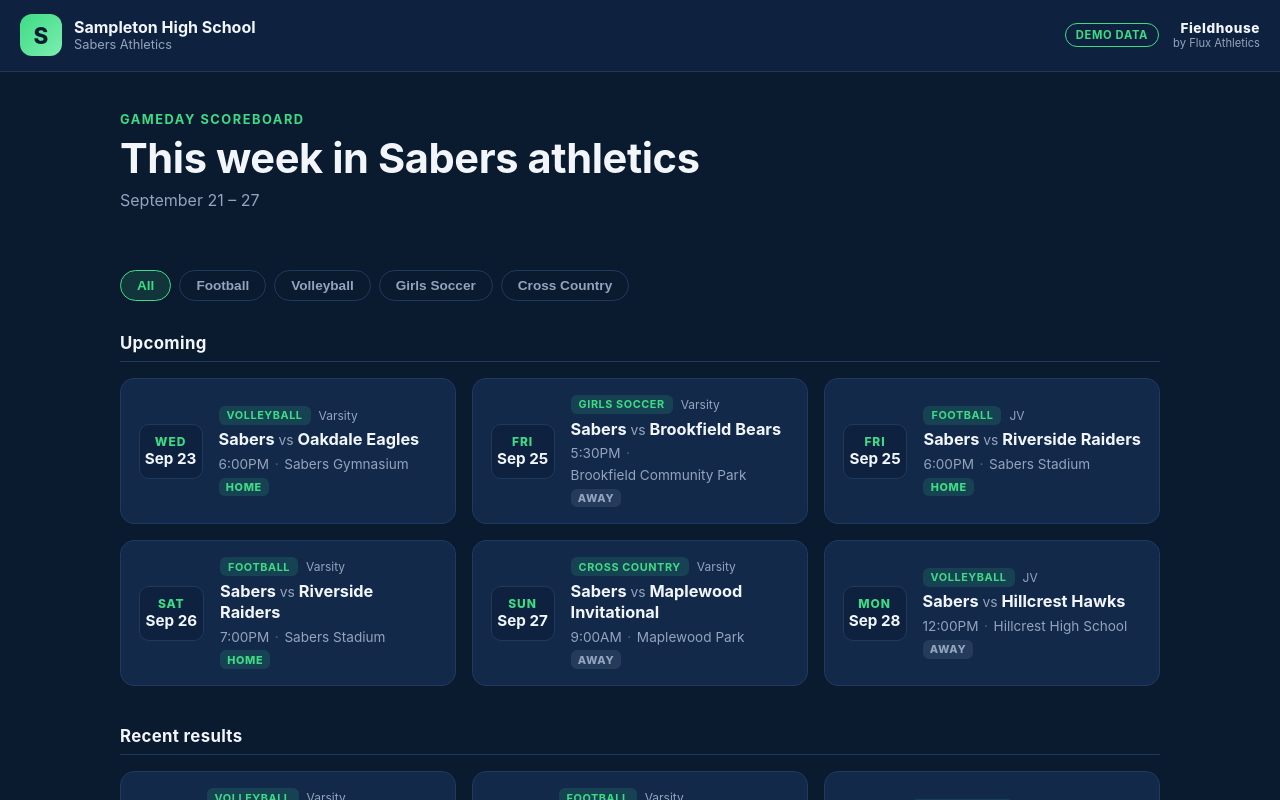
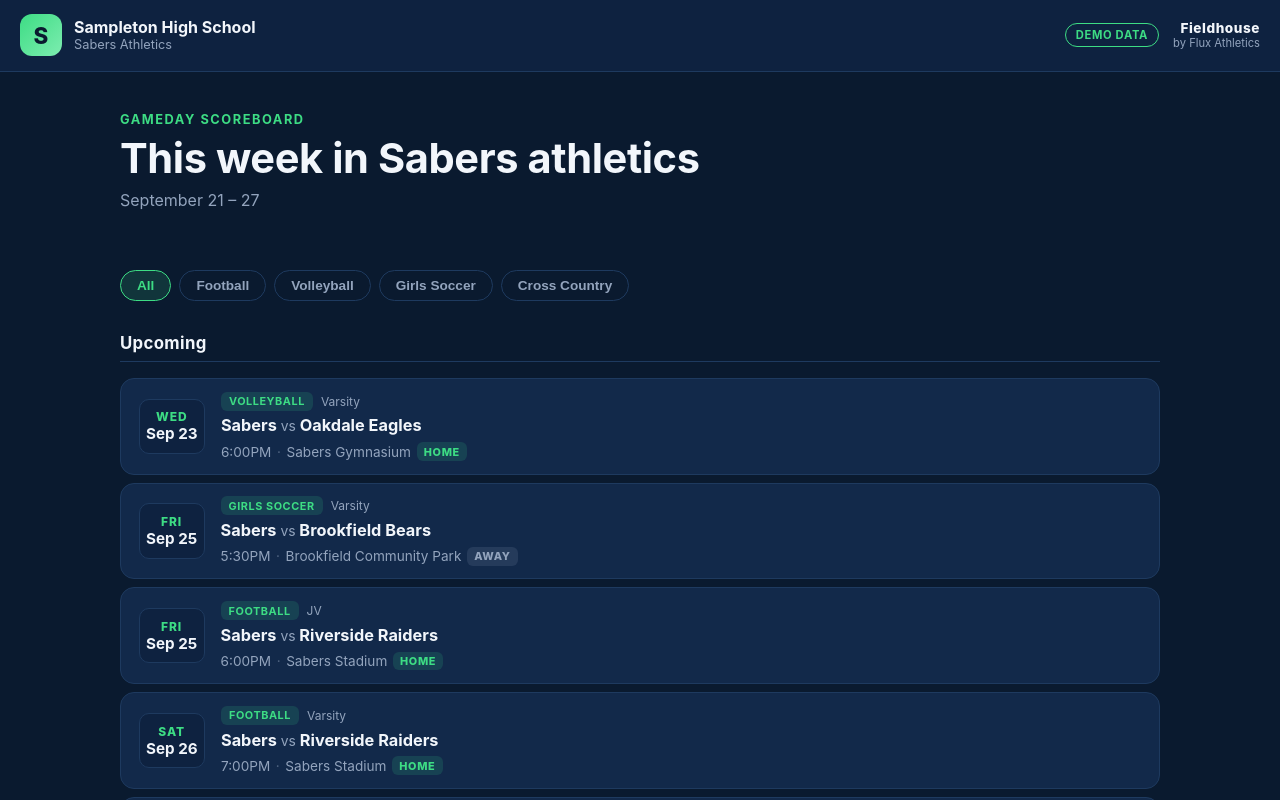
Before and after one commit to jlflux/fieldhouse, a React (Vite) app: page / in a window 1280 px wide. Shown: the top 800 px of the page. Built offline with nearby package versions, Linux system fonts and the light colour scheme.

Commit message:
List layout for scoreboard; ignore node_modules and dist

```diff
--- a/src/App.jsx
+++ b/src/App.jsx
@@ -142,7 +142,7 @@ export default function App() {
           {upcoming.length === 0 ? (
             <p className="empty">No upcoming games for this filter.</p>
           ) : (
-            <div className="grid">
+            <div className="list">
               {upcoming.map((g) => (
                 <UpcomingCard key={g.id} game={g} />
               ))}
@@ -155,7 +155,7 @@ export default function App() {
           {finals.length === 0 ? (
             <p className="empty">No results yet for this filter.</p>
           ) : (
-            <div className="grid">
+            <div className="list">
               {finals.map((g) => (
                 <FinalCard key={g.id} game={g} />
               ))}
--- a/src/index.css
+++ b/src/index.css
@@ -114,10 +114,10 @@ body {
 }
 section { margin-bottom: 2.5rem; }
 
-.grid {
-  display: grid;
-  grid-template-columns: repeat(auto-fill, minmax(300px, 1fr));
-  gap: 1rem;
+.list {
+  display: flex;
+  flex-direction: column;
+  gap: 0.5rem;
 }
 
 .card {
@@ -126,9 +126,12 @@ section { margin-bottom: 2.5rem; }
   background: var(--card);
   border: 1px solid var(--card-border);
   border-radius: var(--radius);
-  padding: 1rem 1.1rem;
+  padding: 0.8rem 1.1rem;
   align-items: center;
+  transition: border-color 0.15s ease;
 }
+
+.card:hover { border-color: var(--mint); }
 
 .card-date {
   display: flex;
```
Also changed, not shown: 4 other files (tests, documents, lock files or other folders).
